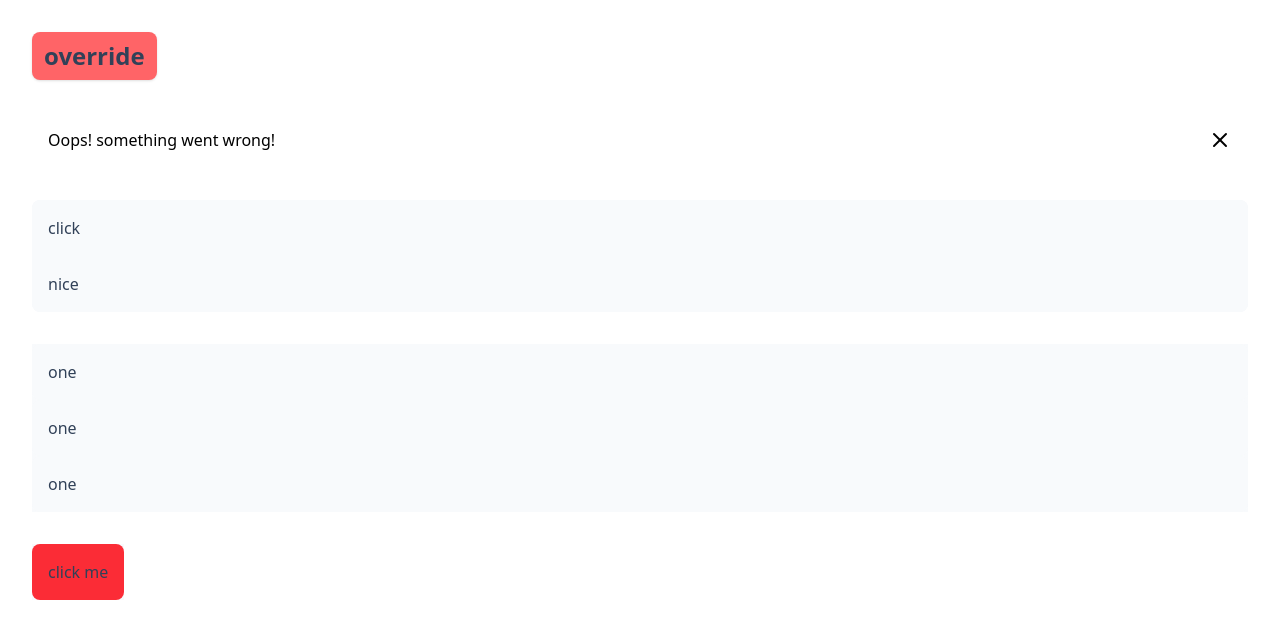
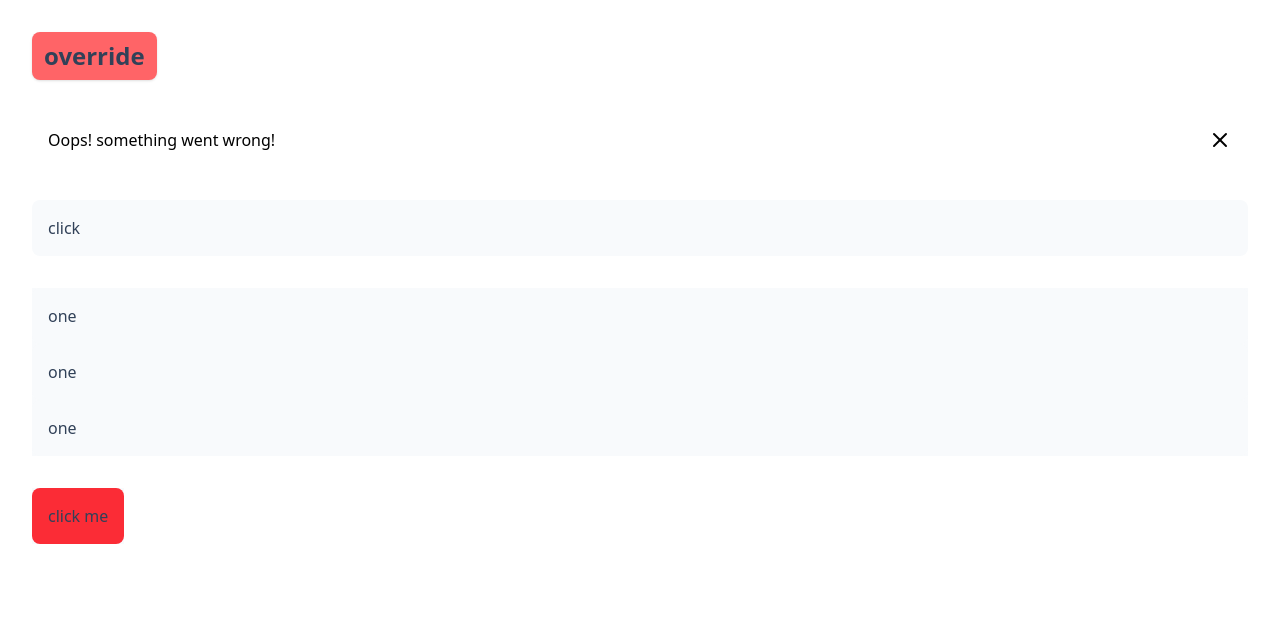
Before and after one commit to pharos-lab/lanthorn, a Vue app: page / in a window 1280 px wide. Shown: the top 638 px of the page. Built offline with nearby package versions, Linux system fonts and the light colour scheme.

Commit message:
made composable for collapsible and floating component state

```diff
--- a/src/App.vue
+++ b/src/App.vue
@@ -2,16 +2,17 @@
 import { useTemplateRef } from 'vue';
 
 const dropdown = useTemplateRef('dropdown')
+const collapsible = useTemplateRef('collapsible')
 
 
 </script>
 
 <template>
   <div class="p-8 space-y-8">
-    <Button size="lg" @click="dropdown?.toggle">override</Button>
+    <Button size="lg" @click="collapsible?.toggle">override</Button>
     <Alert color="primary" dismissable="false">Oops! something went wrong!</Alert>
 
-    <Collapsible :open="true">
+    <Collapsible :open="true" ref="collapsible" @close="console.log('collaped')">
       <CollapsibleTrigger>click</CollapsibleTrigger>
       <CollapsibleContent>nice</CollapsibleContent>
     </Collapsible>
--- a/src/components/collapsible/Collapsible.vue
+++ b/src/components/collapsible/Collapsible.vue
@@ -10,8 +10,10 @@
 </template>
 
 <script setup lang="ts">
-import { provide, ref, type HTMLAttributes } from 'vue'
+import { provide, type HTMLAttributes } from 'vue'
 import { usePharosComponent } from '../../composables/usePharosComponent';
+import { useOpenable } from '../../composables/useOpenable'
+
 
 const props = defineProps<{
     class?: HTMLAttributes['class'],
@@ -19,9 +21,7 @@ const props = defineProps<{
     [key: string]: unknown
 }>()
 
-const isOpen = ref(props.open)
-
-const emit = defineEmits<{
+const emits = defineEmits<{
     open: []
     close: []
     toggle: [isOpen: Boolean]
@@ -31,21 +31,8 @@ defineOptions({
     inheritAttrs: false
 })
 
-const toggle = () => {
-    isOpen.value ? emit('close') : emit('open')
-    isOpen.value = !isOpen.value
-    emit('toggle', isOpen.value)
-}
-
-function open() {
-    isOpen.value = true
-    emit('open')
-}
-
-function close() {
-    isOpen.value = false
-    emit('close')
-}
+const { isOpen, open, close, toggle } = useOpenable({emits})
+const { visibleAttrs, pharosClass } = usePharosComponent()
 
 defineExpose({
     open,
@@ -54,8 +41,6 @@ defineExpose({
     isOpen
 })
 
-const { visibleAttrs, pharosClass } = usePharosComponent()
-
 provide('collapsible', {
     isOpen,
     toggle,
--- a/src/components/floating/Floating.vue
+++ b/src/components/floating/Floating.vue
@@ -10,8 +10,9 @@
 </template>
 
 <script setup lang="ts">
-import { ref, provide,type HTMLAttributes } from 'vue'
+import { provide, type HTMLAttributes } from 'vue'
 import { usePharosComponent } from '../../composables/usePharosComponent';
+import { useOpenable } from '../../composables/useOpenable'
 
 const props = withDefaults(defineProps<{
     class?: HTMLAttributes['class'],
@@ -21,7 +22,7 @@ const props = withDefaults(defineProps<{
     [key: string]: unknown
 }>(), {trigger: () => 'click', placement: () => 'bottom', delay: () => 0})
 
-const emit = defineEmits<{
+const emits = defineEmits<{
   open: []
   close: []
   toggle: [isOpen: Boolean]
@@ -31,27 +32,8 @@ defineOptions({
   inheritAttrs: false
 })
 
-const isOpen = ref(false)
-
-const toggle = () => {
-    isOpen.value ? emit('close') : emit('open')
-    isOpen.value = !isOpen.value
-    emit('toggle', isOpen.value)
-}
-
-function open() {
-  if (!isOpen.value) {
-    isOpen.value = true
-    emit('open')
-  }
-}
-
-function close() {
-  if (isOpen.value) {
-    isOpen.value = false
-    emit('close')
-  }
-}
+const { isOpen, open, close, toggle } = useOpenable({emits})
+const { visibleAttrs, pharosClass } = usePharosComponent()
 
 defineExpose({
   open,
@@ -59,9 +41,9 @@ defineExpose({
   toggle,
   isOpen
 })
+
 provide('floating', { isOpen, toggle, close, open, props })
 
-const { visibleAttrs, pharosClass } = usePharosComponent()
 </script>
 
 <style scoped>
--- /dev/null
+++ b/src/composables/useOpenable.ts
@@ -0,0 +1,31 @@
+import { ref } from 'vue'
+
+export function useOpenable(options?: {
+  initialState?: boolean,
+  emits?: ((evt: "open") => void) & ((evt: "close") => void) & ((evt: "toggle", isOpen: Boolean) => void),
+}) {
+    const isOpen = ref(options?.initialState || false)
+
+
+    function open() {
+        isOpen.value = true
+        options?.emits?.('open')
+    }
+
+    function close() {
+        isOpen.value = false
+        options?.emits?.('close')
+    }
+
+    function toggle() {
+        isOpen.value ? close() : open()
+        options?.emits?.('toggle', isOpen.value)
+    }
+
+    return {
+        isOpen,
+        open,
+        close,
+        toggle,
+    }
+}
```
Also changed, not shown: src/components/dropdown/Dropdown.vue (line endings or trailing spaces). Lines whose indentation alone changed are shown as unchanged.
